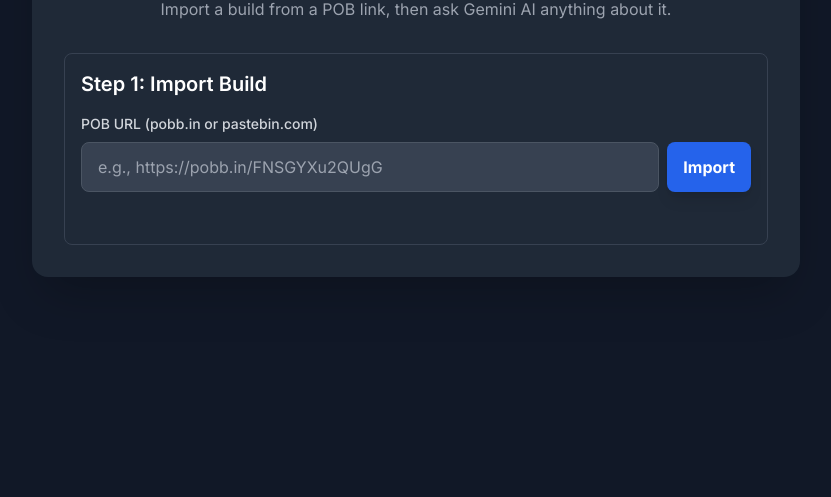
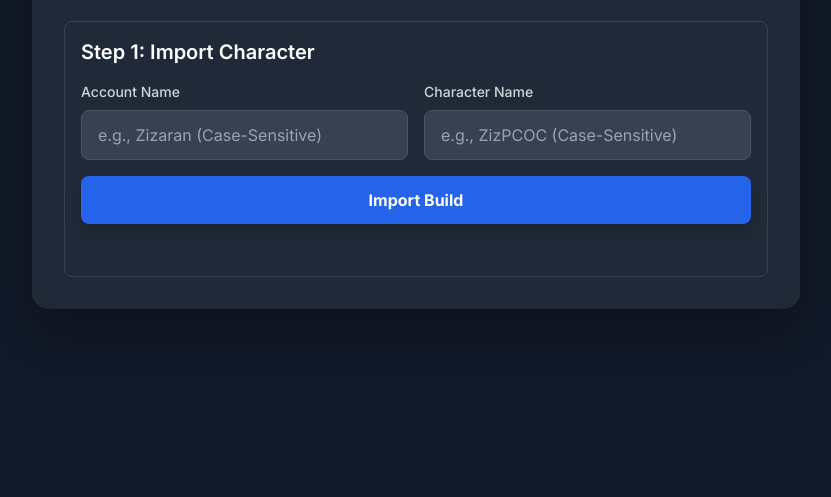
Before and after one commit to Mancavegaming/POE-Analyzer, a website: page public/index.html in a window 1280 px wide. Shown: the part 303-800 px from the top of the page, without its empty margins (224-1055 px from the left). Drawn offline with nearby package versions, Linux system fonts and the light colour scheme.

Commit message:
Update index.html

```diff
--- a/public/index.html
+++ b/public/index.html
@@ -16,41 +16,36 @@
 
         <div class="text-center mb-8">
             <h1 class="text-3xl md:text-4xl font-bold text-transparent bg-clip-text bg-gradient-to-r from-yellow-400 to-orange-500">PoE Build Analyzer</h1>
-            <p class="text-gray-400 mt-2">Import a build from a POB link, then ask Gemini AI anything about it.</p>
+            <p class="text-gray-400 mt-2">Import a build, then ask Gemini AI anything about it.</p>
         </div>
 
-        <!-- Step 1: Import POB -->
+        <!-- Step 1: Import Build -->
         <div class="space-y-4 p-4 border border-gray-700 rounded-lg">
-            <h2 class="text-xl font-semibold text-white">Step 1: Import Build</h2>
-            <div>
-                <label for="pob-url" class="block text-sm font-medium text-gray-300 mb-2">POB URL (pobb.in or pastebin.com)</label>
-                <div class="flex space-x-2">
-                    <input type="text" id="pob-url" class="w-full bg-gray-700 border border-gray-600 rounded-lg px-4 py-3 text-white focus:ring-2 focus:ring-yellow-500 focus:outline-none transition" placeholder="e.g., https://pobb.in/FNSGYXu2QUgG">
-                    <button id="import-button" class="bg-blue-600 hover:bg-blue-700 text-white font-bold py-3 px-4 rounded-lg shadow-lg transition-all duration-300 ease-in-out">Import</button>
+            <h2 class="text-xl font-semibold text-white">Step 1: Import Character</h2>
+            <div class="grid grid-cols-1 md:grid-cols-2 gap-4">
+                <div>
+                    <label for="account-name" class="block text-sm font-medium text-gray-300 mb-2">Account Name</label>
+                    <input type="text" id="account-name" class="w-full bg-gray-700 border border-gray-600 rounded-lg px-4 py-3 text-white focus:ring-2 focus:ring-yellow-500 focus:outline-none transition" placeholder="e.g., Zizaran (Case-Sensitive)">
+                </div>
+                <div>
+                    <label for="character-name" class="block text-sm font-medium text-gray-300 mb-2">Character Name</label>
+                    <input type="text" id="character-name" class="w-full bg-gray-700 border border-gray-600 rounded-lg px-4 py-3 text-white focus:ring-2 focus:ring-yellow-500 focus:outline-none transition" placeholder="e.g., ZizPCOC (Case-Sensitive)">
                 </div>
             </div>
-             <div id="import-status" class="text-center text-gray-400 h-5"></div>
+            <button id="import-button" class="w-full bg-blue-600 hover:bg-blue-700 text-white font-bold py-3 px-4 rounded-lg shadow-lg transition-all duration-300 ease-in-out">
+                <span id="import-button-text">Import Build</span>
+                <span id="import-button-spinner" class="hidden">Importing...</span>
+            </button>
+            <div id="import-status" class="text-center text-gray-400 h-5 mt-2"></div>
         </div>
 
         <!-- Step 2: Analyze Build (Initially hidden) -->
         <div id="analysis-section" class="hidden mt-6 space-y-6">
             <div class="p-4 border border-gray-700 rounded-lg">
                  <h2 class="text-xl font-semibold text-white mb-4">Step 2: Analyze Build</h2>
-                <!-- Skill Selection Dropdowns -->
-                <div id="skill-selection-container" class="grid grid-cols-1 md:grid-cols-2 gap-4">
-                    <div>
-                        <label for="primary-skill-select" class="block text-sm font-medium text-gray-300 mb-2">Primary Damage Skill</label>
-                        <select id="primary-skill-select" class="w-full bg-gray-700 border border-gray-600 rounded-lg px-4 py-3 text-white focus:ring-2 focus:ring-yellow-500 focus:outline-none transition"></select>
-                    </div>
-                    <div>
-                        <label for="secondary-skill-select" class="block text-sm font-medium text-gray-300 mb-2">Secondary Skill (Optional)</label>
-                        <select id="secondary-skill-select" class="w-full bg-gray-700 border border-gray-600 rounded-lg px-4 py-3 text-white focus:ring-2 focus:ring-yellow-500 focus:outline-none transition"></select>
-                    </div>
-                </div>
-
-                <div class="mt-4">
+                <div>
                     <label for="user-question" class="block text-sm font-medium text-gray-300 mb-2">Your Question</label>
-                    <textarea id="user-question" rows="4" class="w-full bg-gray-700 border border-gray-600 rounded-lg px-4 py-3 text-white focus:ring-2 focus:ring-yellow-500 focus:outline-none transition" placeholder="e.g., How can I improve this build's defenses? What is the DPS of my primary skill?"></textarea>
+                    <textarea id="user-question" rows="4" class="w-full bg-gray-700 border border-gray-600 rounded-lg px-4 py-3 text-white focus:ring-2 focus:ring-yellow-500 focus:outline-none transition" placeholder="e.g., How can I improve this build's defenses?"></textarea>
                 </div>
 
                 <div class="mt-4">
```
